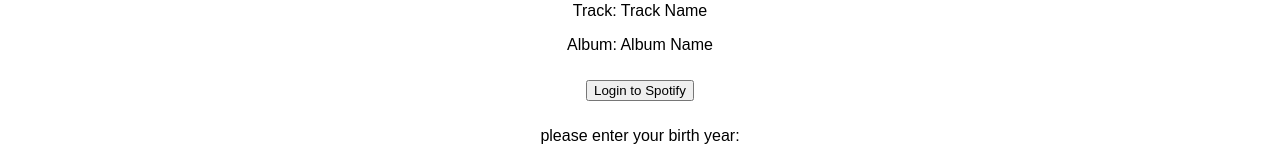
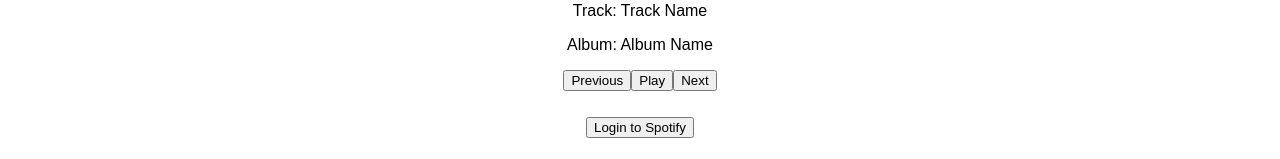
Before and after one commit to slowbeam/birthify-client, a React (Create React App) app: page / in a window 1280 px wide. Shown: the part 329-488 px from the top of the page. Built offline with nearby package versions, Linux system fonts and the light colour scheme; no server answers.

Commit message:
autolinks to spotify upon login for playing audio

```diff
--- a/src/App.js
+++ b/src/App.js
@@ -129,10 +129,11 @@
     this.player.on('account_error', e => {console.error(e); });
     this.player.on('playback_error', e => {console.error(e); });
     this.player.on('player_state_changed', state => this.onStateChanged(state));
-    this.player.on('ready', data => {
+    this.player.on('ready', async data => {
       let { device_id } = data;
-      console.log("let the music playyyy");
-      this.setState({ deviceId: device_id})
+      console.log("let the music play on!")
+      await this.setState({ deviceId: device_id});
+      this.transferPlaybackHere();
     });
   }
 
@@ -161,6 +162,32 @@
 
   }
 
+  onPrevClick = () => {
+    this.player.previousTrack();
+  }
+
+  onPlayClick = () => {
+    this.player.togglePlay();
+  }
+
+  onNextClick = () => {
+    this.player.nextTrack();
+  }
+
+  transferPlaybackHere() {
+    const { deviceId, loggedInUser } = this.state;
+    fetch("https://api.spotify.com/v1/me/player", {
+      method: "PUT",
+      headers: {
+        authorization: `Bearer ${loggedInUser.access_token}`,
+        "Content-Type": "application/json",
+      },
+      body: JSON.stringify({
+        "device_ids": [ deviceId ],
+        "play": false,
+      }),
+    });
+  }
 
   componentDidMount() {
     this.loadAllData()
@@ -182,6 +209,11 @@
         <p>Artist: {this.state.artistName}</p>
         <p>Track: {this.state.trackName}</p>
         <p>Album: {this.state.albumName}</p>
+        <p>
+          <button onClick={() => this.onPrevClick()}>Previous</button>
+          <button onClick={() => this.onPlayClick()}>{this.state.playing ? "Pause" : "Play"}</button>
+          <button onClick={() => this.onNextClick()}>Next</button>
+        </p>
         </div>
 
         {this.state.loggedInUser? (<div><h3>Logged in as: {this.state.loggedInUser.username} </h3><Login text="switch users"/></div>) : <Login text="Login to Spotify" /> }
```
